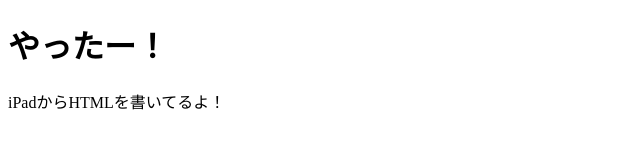
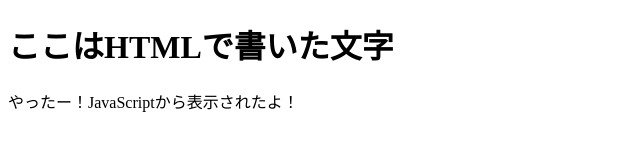
Before and after one commit to yukioroshi324/otameshi, a plain HTML site: page index.html in a window 1280 px wide. Shown: the whole page, without its empty margins (0-640 px from the left). Drawn offline with Linux system fonts and the light colour scheme.

Commit message:
Update index.html

```diff
--- a/index.html
+++ b/index.html
@@ -1,11 +1,17 @@
 <!DOCTYPE html>
 <html>
-  <head>
-    <meta charset="UTF-8">
-    <title>初めてのページ</title>
-  </head>
-  <body>
-    <h1>やったー！</h1>
-    <p>iPadからHTMLを書いてるよ！</p>
-  </body>
+<head>
+  <meta charset="UTF-8">
+  <title>JavaScriptテスト</title>
+</head>
+<body>
+  <h1>ここはHTMLで書いた文字</h1>
+
+  <p id="js-output">JavaScriptで文字を出す場所</p>
+
+  <script>
+    // ここからJavaScript
+    document.getElementById("js-output").textContent = "やったー！JavaScriptから表示されたよ！";
+  </script>
+</body>
 </html>
```
